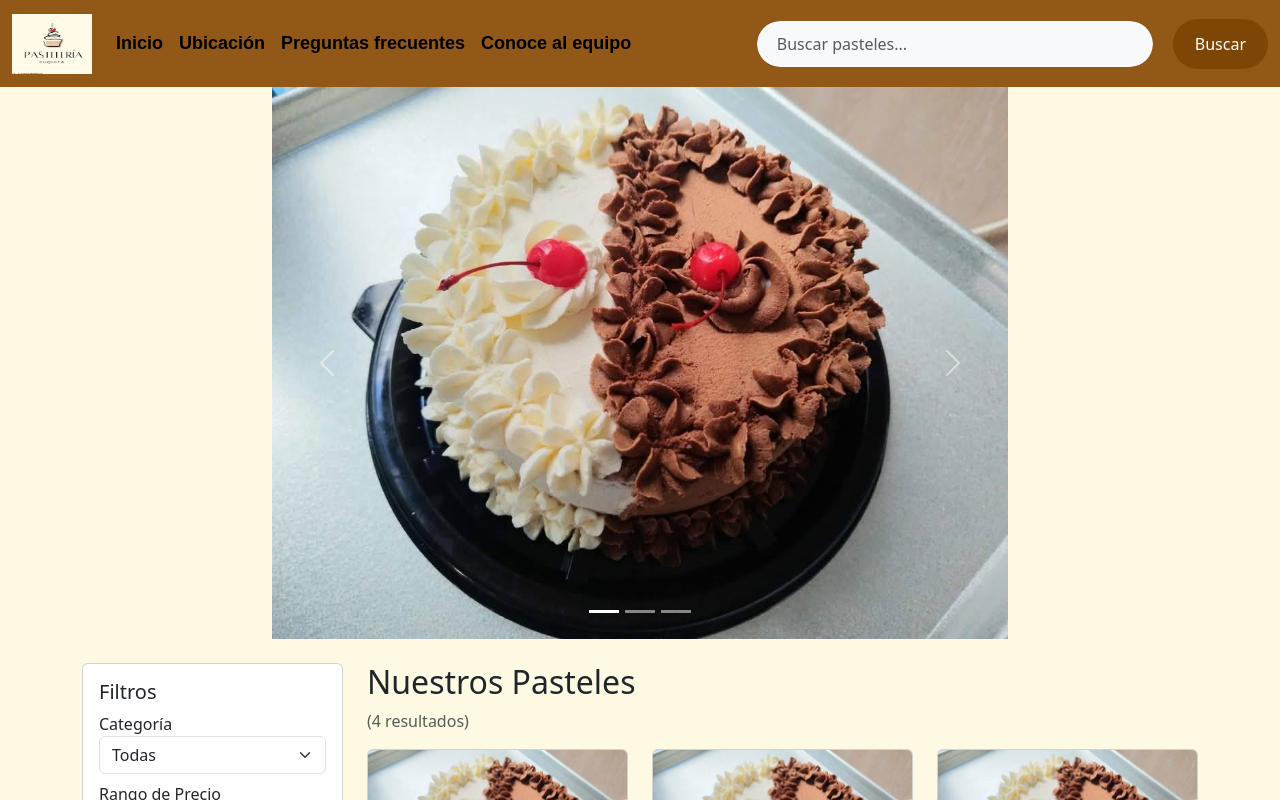
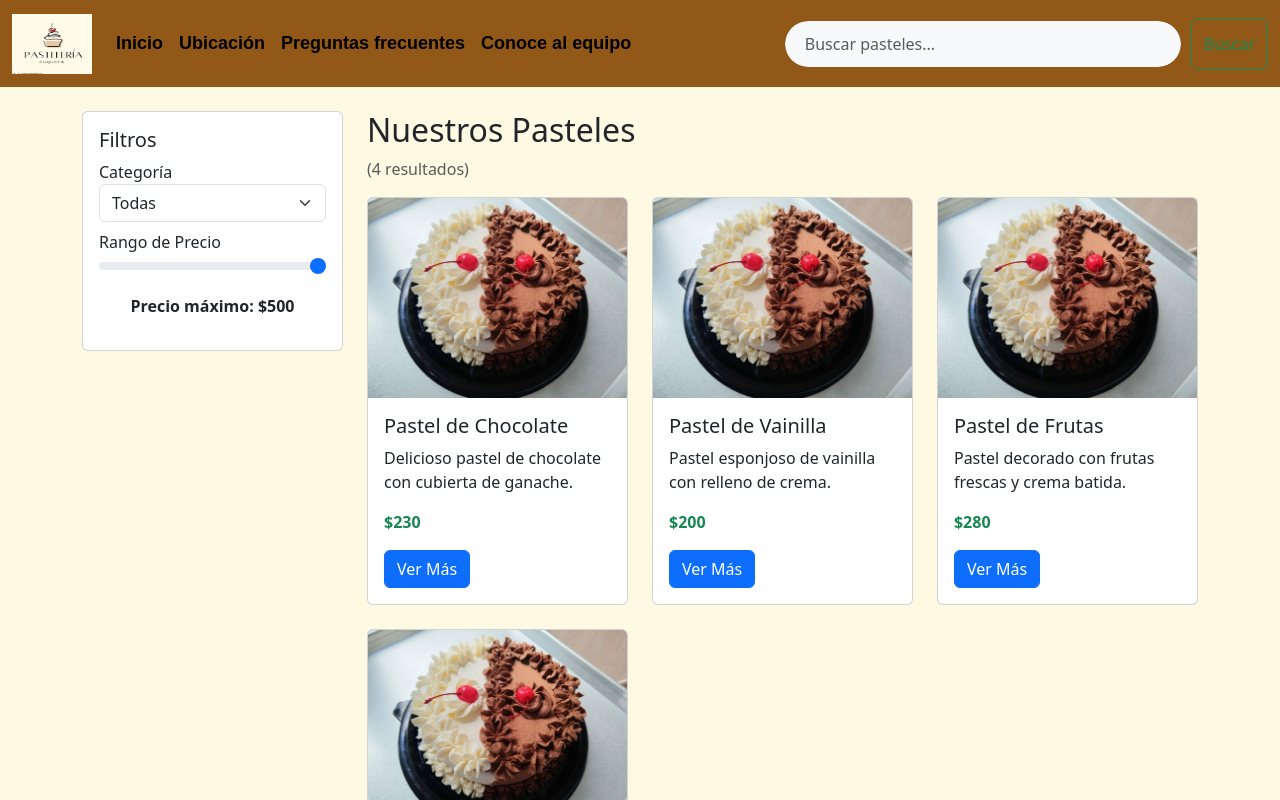
Before and after one commit to KGSolucionesInformaticas/pasteleria-cuquita, an Angular app: page /inicio in a window 1280 px wide. Shown: the top 800 px of the page. Built offline with nearby package versions, Linux system fonts and the light colour scheme.

Commit message:
Se arreglaron las funcionalidades del filtrado

```diff
--- a/src/app/header/header.component.html
+++ b/src/app/header/header.component.html
@@ -24,18 +24,13 @@
         <form class="d-flex" role="search" (ngSubmit)="buscarPasteles()">
           <input
             class="form-control custom-search-input me-2"
-            type="search"
             placeholder="Buscar pasteles..."
             aria-label="Buscar"
             [(ngModel)]="terminoBusqueda"
             name="terminoBusqueda"
-            list="historialBusquedas"
           >
-          <datalist class="historialbus" id="historialBusquedas">
-            <option *ngFor="let busqueda of historialBusquedas" [value]="busqueda"></option>
-          </datalist>
-          <button class="btn custom-search-button" type="submit">Buscar</button>
+          <button class="btn btn-outline-success" type="submit">Buscar</button>
         </form>
       </div>
     </div>
-</nav>
+  </nav>
--- a/src/app/header/header.component.ts
+++ b/src/app/header/header.component.ts
@@ -9,35 +9,15 @@ import { Router } from '@angular/router'; // Importar Router
   standalone: true,
   imports: [FormsModule, CommonModule],
   templateUrl: './header.component.html',
-  styleUrl: './header.component.css'
+  styleUrls: ['./header.component.css']
 })
 export class HeaderComponent {
-    /*terminoBusqueda: string = '';
-
-    constructor(
-      private pastelesService: PastelesService,
-      private router: Router // Inyectar Router
-    ) {}
-
-    // Método para buscar pasteles
-    buscarPasteles() {
-      this.pastelesService.actualizarTerminoBusqueda(this.terminoBusqueda);
-      this.router.navigate(['/inicio']); // Redirigir al componente de inicio
-    }*/
-   terminoBusqueda: string = '';
-  historialBusquedas: string[] = []; // Array para almacenar el historial
+  terminoBusqueda: string = '';
 
   constructor(
     private pastelesService: PastelesService,
     private router: Router // Inyectar Router
   ) {}
-
-  ngOnInit() {
-    // Suscribirse al historial de búsquedas
-    this.pastelesService.historialBusquedas$.subscribe(historial => {
-      this.historialBusquedas = historial;
-    });
-  }
 
   // Método para buscar pasteles
   buscarPasteles() {
--- a/src/app/inicio/inicio.component.html
+++ b/src/app/inicio/inicio.component.html
@@ -1,36 +1,3 @@
-<div class="container">
-    <div class="row justify-content-center">
-        <div class="col-md-8"> <!-- Ajusta el ancho del carousel -->
-            <div id="carouselExampleIndicators" class="carousel slide">
-                <div class="carousel-indicators">
-                    <button type="button" data-bs-target="#carouselExampleIndicators" data-bs-slide-to="0" class="active" aria-current="true" aria-label="Slide 1"></button>
-                    <button type="button" data-bs-target="#carouselExampleIndicators" data-bs-slide-to="1" aria-label="Slide 2"></button>
-                    <button type="button" data-bs-target="#carouselExampleIndicators" data-bs-slide-to="2" aria-label="Slide 3"></button>
-                </div>
-                <div class="carousel-inner">
-                    <div class="carousel-item active">
-                        <img src="../../assets/Pastel8a10personas.jpg" class="d-block w-100 carousel-image" alt="...">
-                    </div>
-                    <div class="carousel-item">
-                        <img src="../../assets/Pastel8a10personas.jpg" class="d-block w-100 carousel-image" alt="...">
-                    </div>
-                    <div class="carousel-item">
-                        <img src="../../assets/Pastel8a10personas.jpg" class="d-block w-100 carousel-image" alt="...">
-                    </div>
-                </div>
-                <button class="carousel-control-prev" type="button" data-bs-target="#carouselExampleIndicators" data-bs-slide="prev">
-                    <span class="carousel-control-prev-icon" aria-hidden="true"></span>
-                    <span class="visually-hidden">Previous</span>
-                </button>
-                <button class="carousel-control-next" type="button" data-bs-target="#carouselExampleIndicators" data-bs-slide="next">
-                    <span class="carousel-control-next-icon" aria-hidden="true"></span>
-                    <span class="visually-hidden">Next</span>
-                </button>
-            </div>
-        </div>
-    </div>
-</div>
-
 <div class="container mt-4">
     <div class="row">
       <!-- Filtro en el lado izquierdo -->
@@ -71,4 +38,4 @@
         </div>
       </div>
     </div>
-</div>
+  </div>
```
Also changed, not shown: src/app/inicio/inicio.component.ts (+3 -4 lines).
